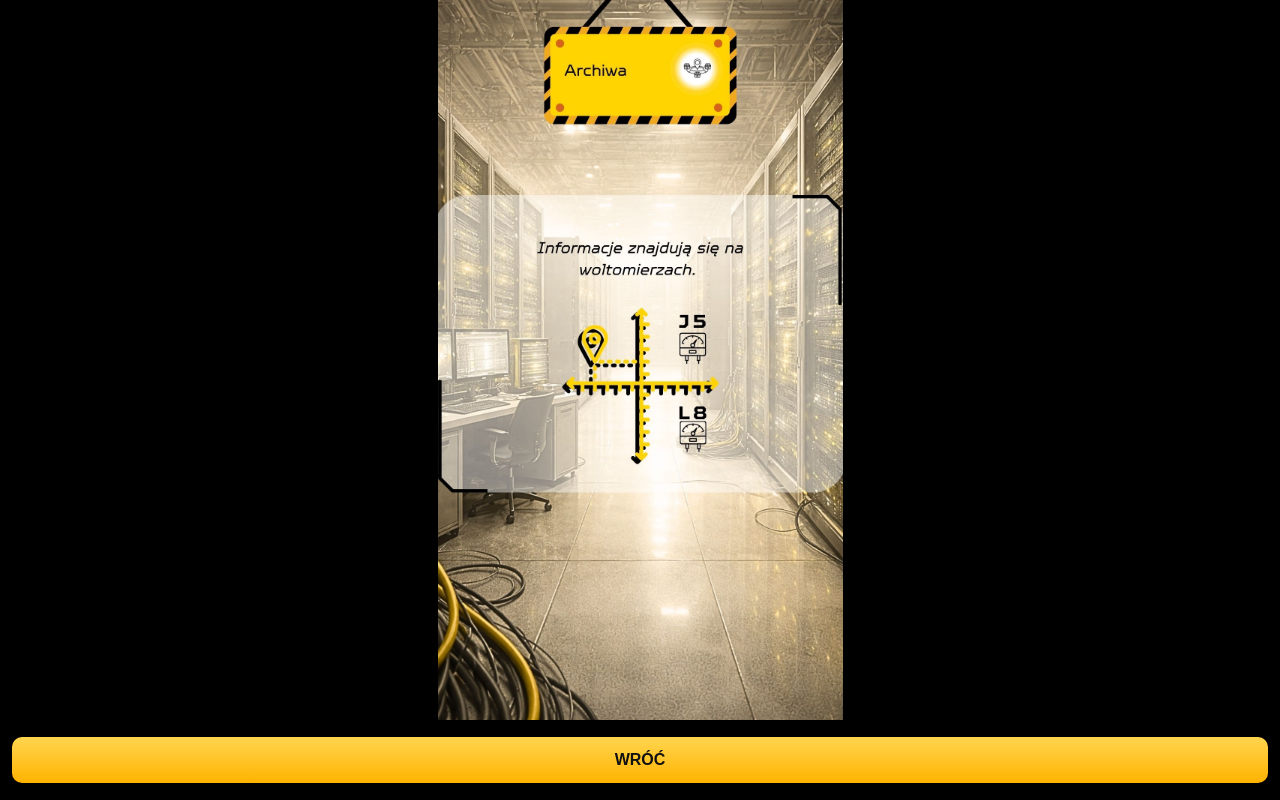
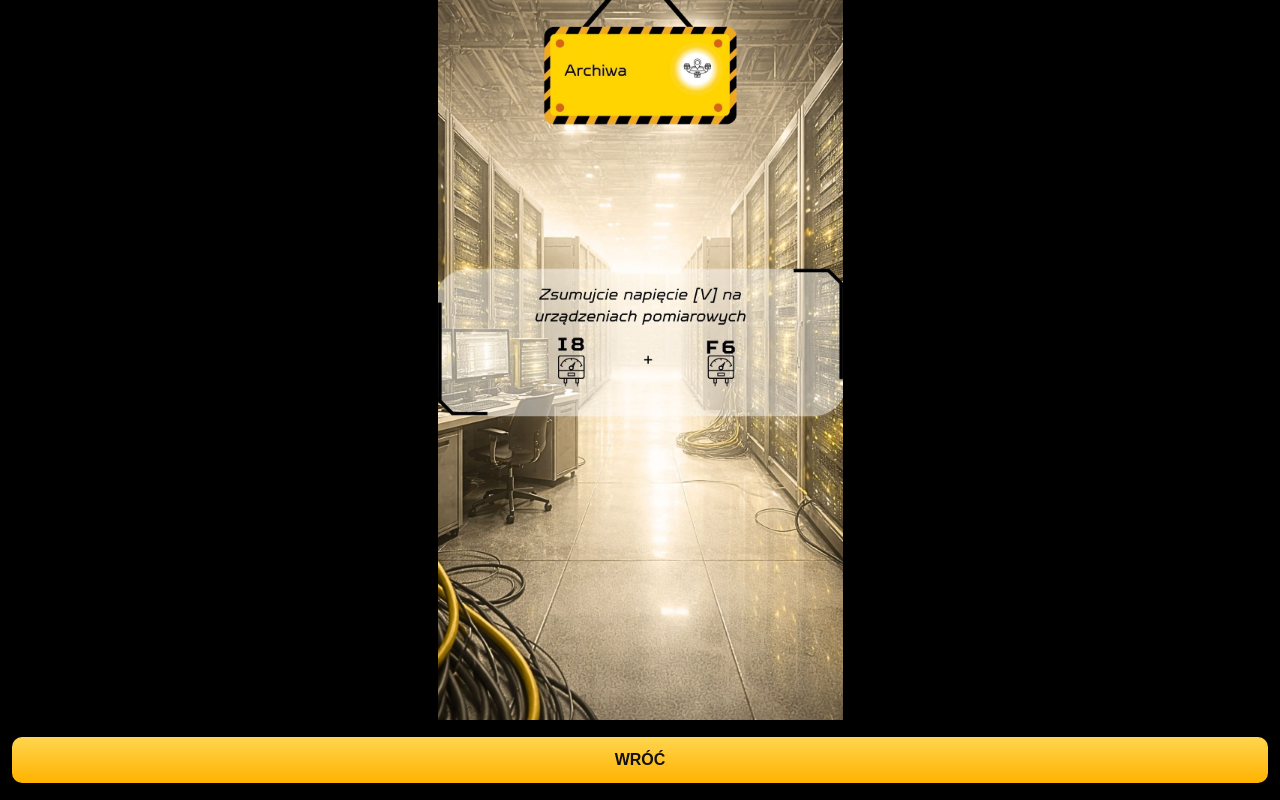
Before and after one commit to MisjaRatunkowa/MisjaRatunkowa, a plain HTML site: page zadanie7.html in a window 1280 px wide. Drawn offline with Linux system fonts and the light colour scheme.

Commit message:
Update zadanie7.html

```diff
--- a/zadanie7.html
+++ b/zadanie7.html
@@ -54,7 +54,7 @@
   <div class="task-fullscreen">
 
     <!-- TU WRZUCASZ SWOJĄ GRAFIKĘ -->
-    <img src="strona7.jpg" alt="Zadanie 1">
+    <img src="tlo7.jpg" alt="Zadanie 1">
 
     <div class="bottom-bar">
       <a href="index.html">WRÓĆ</a>
```
